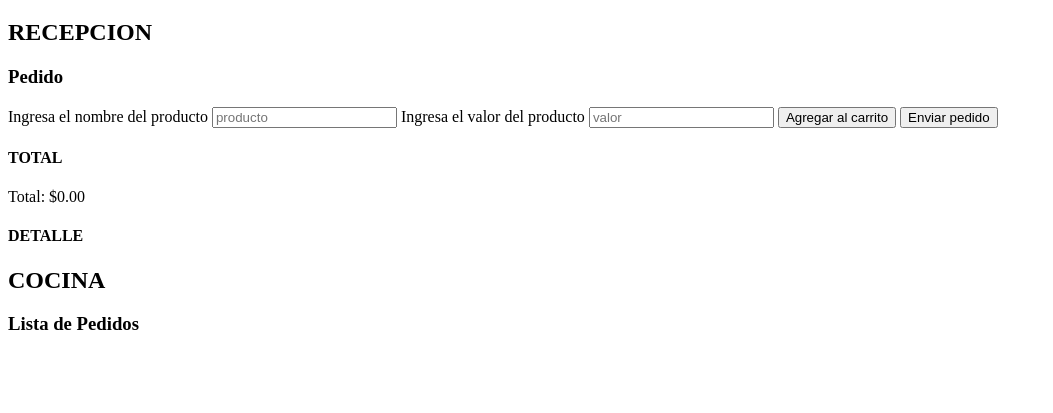
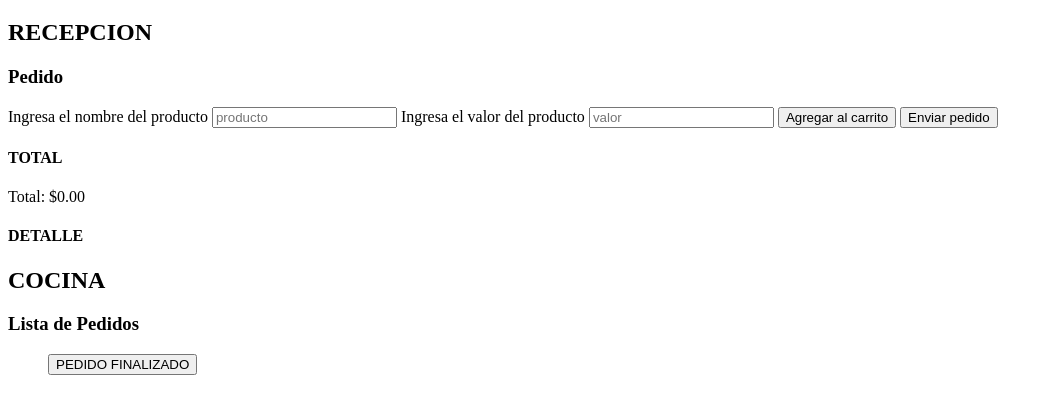
Before and after one commit to NicoAGulo/js-preentregable2, a website: page index.html in a window 1280 px wide. Both pictures are taken after a click on the button "Enviar pedido". Shown: the part 61-474 px from the top of the page, without its empty margins (0-1053 px from the left). Drawn offline with Linux system fonts and the light colour scheme.

Commit message:
Se agrego contenido referido a la cocina

```diff
--- a/JS/script.js
+++ b/JS/script.js
@@ -6,6 +6,7 @@ const inputProducto = document.getElementById('producto');
 const inputValor = document.getElementById('valor');
 const carrito = document.getElementById('carrito');
 const totalCarrito = document.getElementById('total-carrito');
+const cocina = document.getElementById('lista-cocina');
 let productosEnCarrito = [];
 
 
@@ -33,6 +34,28 @@ function calcularTotal() {
     totalCarrito.textContent = `Total: $${total.toFixed(2)}`;
 }
 
+function limpiarCarritoHTML() {
+    while (carrito.firstChild) {
+        carrito.removeChild(carrito.firstChild);
+    }
+}
+
+function limpiarInputs() {
+    inputProducto.value = '';
+    inputValor.value = '';
+}
+
+function limpiarCarritoDeProductos() {
+    productosEnCarrito = [];
+}
+
+function limpiarRecepcion() {
+    limpiarCarritoHTML();
+    limpiarInputs();
+    limpiarCarritoDeProductos();
+}
+
+//Se ejecuta el siguiente codigo cuando se desea ingresar un nuevo producto al carrito
 btnAgregar.addEventListener('click', () => {
     const producto = inputProducto.value;
     const valor = inputValor.value;
@@ -47,14 +70,10 @@ btnAgregar.addEventListener('click', () => {
         productosEnCarrito.push(nuevoProducto);
 
         // Limpiar los inputs
-        inputProducto.value = '';
-        inputValor.value = '';
-
+        limpiarInputs();
         //limpia listado "carrito" para no duplicar items en la lista HTML.
         //El array productosEnCarrito sera quien defina que objetos siguen en la lista y cuales no.
-        while (carrito.firstChild) {
-            carrito.removeChild(carrito.firstChild);
-        }
+        limpiarCarritoHTML();
 
 
 
@@ -102,11 +121,20 @@ btnAgregar.addEventListener('click', () => {
 calcularTotal()
 
 
+//2da parte -> Llevar un pedido con el boton de ENVIAR PEDIDO a una nueva lista englobado en un div para que se despache con otro boton de la pestaña COCINA
+
+
+btnEnviar.addEventListener('click', () => {
+    const nuevoPedido = document.getElementById('carrito');
+
+    let contenedorDePedidoACocinar = document.createElement('div');
+    contenedorDePedidoACocinar.innerHTML = nuevoPedido.innerHTML;
+    contenedorDePedidoACocinar.innerHTML += `<button>PEDIDO FINALIZADO</button>`;
 
 
 
+    cocina.appendChild(contenedorDePedidoACocinar);
 
 
-
-
-// btnEnviar.addEventListener('click',() =>{})
+    limpiarRecepcion();
+});
```
Also changed, not shown: index.html (+3 -1 lines).
